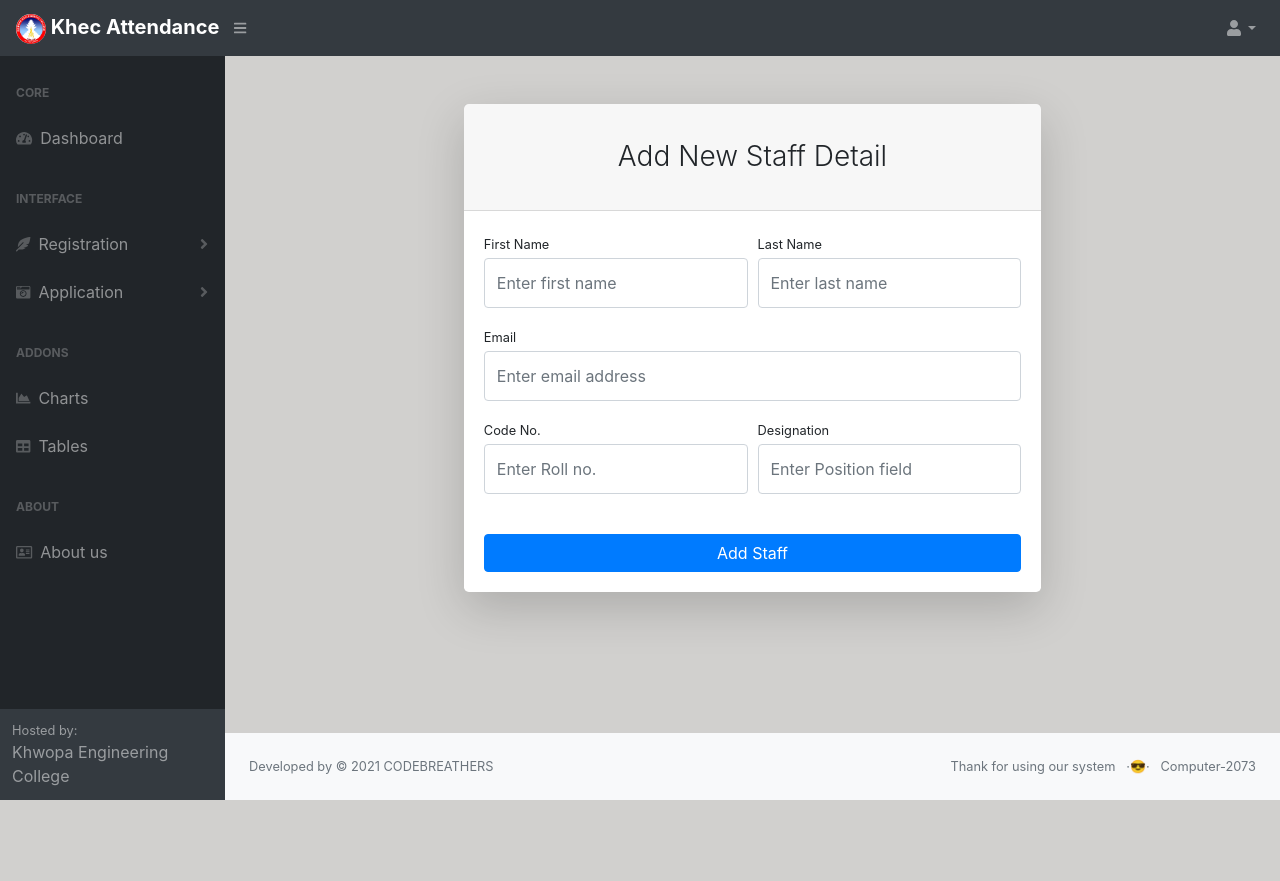
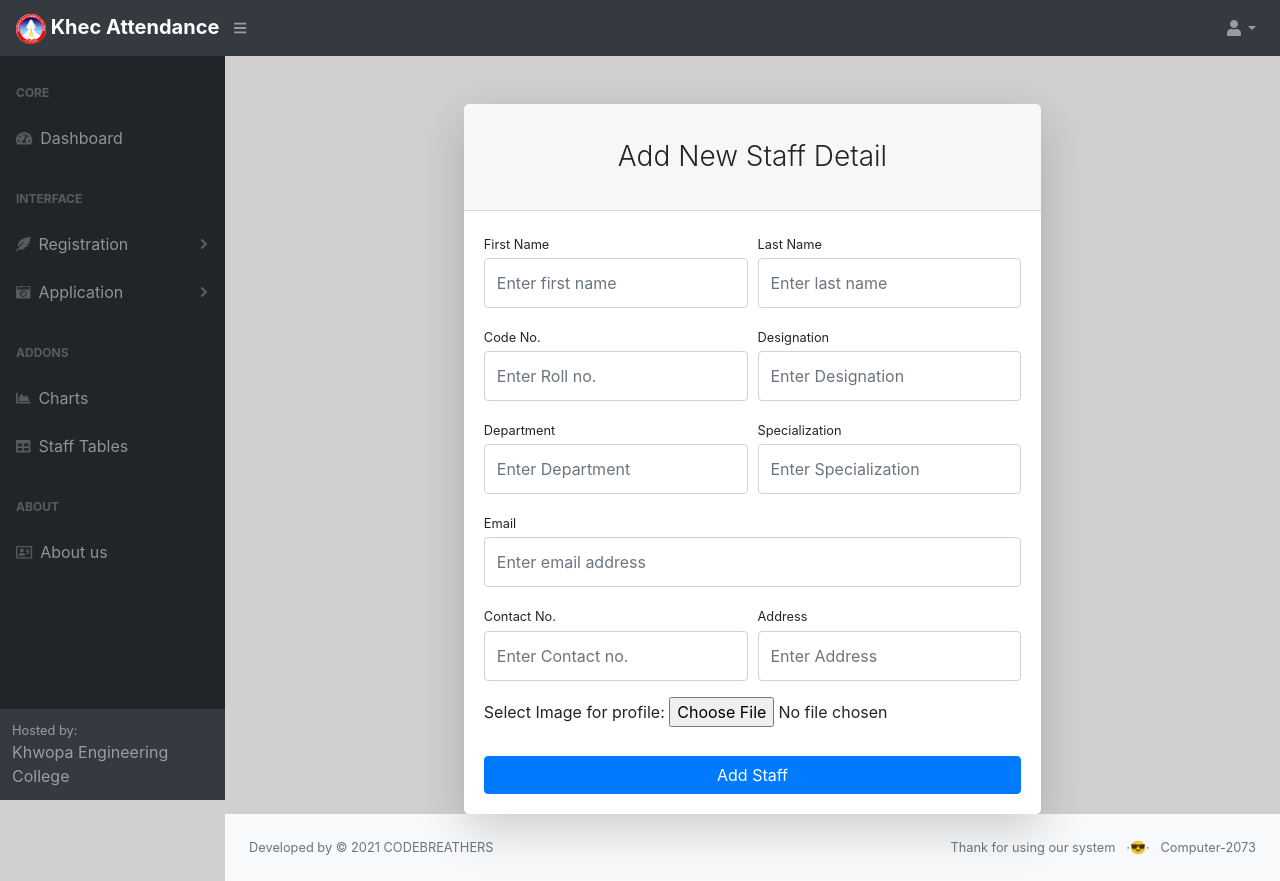
Before and after one commit to tamakhusunder/Attendance-django, a Django app: page /addstaff/ in a window 1280 px wide. Before the commit the page ends 800 px from the top, so only its background shows below. Run offline with Django 3.2, Linux system fonts and the light colour scheme; some libraries are stand-ins or nearby versions.

Commit message:
selecting data added

```diff
--- a/facesite_project/faceapp/templates/faceapp/add_new_staff.html
+++ b/facesite_project/faceapp/templates/faceapp/add_new_staff.html
@@ -11,40 +11,79 @@
                                     <div class="card shadow-lg border-0 rounded-lg mt-5">
                                         <div class="card-header"><h3 class="text-center font-weight-light my-4">Add New Staff Detail</h3></div>
                                         <div class="card-body">
-                                            <form>
+                                            <form action="addstaffDB/" method="POST">
+                                                {% csrf_token %}
                                                 <div class="form-row">
                                                     <div class="col-md-6">
                                                         <div class="form-group">
                                                             <label class="small mb-1" for="inputFirstName">First Name</label>
-                                                            <input class="form-control py-4" id="inputFirstName" type="text" placeholder="Enter first name" />
+                                                            <input class="form-control py-4" name="inputFirstName" type="text" placeholder="Enter first name" />
                                                         </div>
                                                     </div>
                                                     <div class="col-md-6">
                                                         <div class="form-group">
                                                             <label class="small mb-1" for="inputLastName">Last Name</label>
-                                                            <input class="form-control py-4" id="inputLastName" type="text" placeholder="Enter last name" />
+                                                            <input class="form-control py-4" name="inputLastName" type="text" placeholder="Enter last name" />
+                                                        </div>
+                                                    </div>
+                                                </div>
+                                                <div class="form-row">
+                                                    <div class="col-md-6">
+                                                        <div class="form-group">
+                                                            <label class="small mb-1" for="inputCodeNo">Code No.</label>
+                                                            <input class="form-control py-4" name="inputCodeNo" type="text" placeholder="Enter Roll no." />
+                                                        </div>
+                                                    </div>
+                                                    <div class="col-md-6">
+                                                        <div class="form-group">
+                                                            <label class="small mb-1" for="inputDesignation">Designation</label>
+                                                            <input class="form-control py-4" name="inputDesignation" type="text" placeholder="Enter Designation" />
+                                                        </div>
+                                                    </div>
+                                                </div>
+                                                <div class="form-row">
+                                                    <div class="col-md-6">
+                                                        <div class="form-group">
+                                                            <label class="small mb-1" for="inputDepartment">Department</label>
+                                                            <input class="form-control py-4" name="inputDepartment" type="text" placeholder="Enter Department" />
+                                                        </div>
+                                                    </div>
+                                                    <div class="col-md-6">
+                                                        <div class="form-group">
+                                                            <label class="small mb-1" for="inputSpecialization">Specialization</label>
+                                                            <input class="form-control py-4" name="inputSpecialization" type="text" placeholder="Enter Specialization" />
                                                         </div>
                                                     </div>
                                                 </div>
                                                 <div class="form-group">
                                                     <label class="small mb-1" for="inputEmailAddress">Email</label>
-                                                    <input class="form-control py-4" id="inputEmailAddress" type="email" aria-describedby="emailHelp" placeholder="Enter email address" />
+                                                    <input class="form-control py-4" name="inputEmailAddress" type="email" aria-describedby="emailHelp" placeholder="Enter email address" />
                                                 </div>
                                                 <div class="form-row">
                                                     <div class="col-md-6">
                                                         <div class="form-group">
-                                                            <label class="small mb-1" for="inputCodeNo">Code No.</label>
-                                                            <input class="form-control py-4" id="inputCodeNo" type="text" placeholder="Enter Roll no." />
+                                                            <label class="small mb-1" for="inputContactNo">Contact No.</label>
+                                                            <input class="form-control py-4" name="inputContactNo" type="number" placeholder="Enter Contact no." />
                                                         </div>
                                                     </div>
                                                     <div class="col-md-6">
                                                         <div class="form-group">
-                                                            <label class="small mb-1" for="inputDesignation">Designation</label>
-                                                            <input class="form-control py-4" id="inputDesignation" type="text" placeholder="Enter Position field" />
+                                                            <label class="small mb-1" for="inputAddress">Address</label>
+                                                            <input class="form-control py-4" name="inputAddress" type="text" placeholder="Enter Address" />
                                                         </div>
                                                     </div>
                                                 </div>
-                                                <div class="form-group mt-4 mb-0"><a class="btn btn-primary btn-block" href="login.html">Add Staff</a></div>
+
+                                                <label for="inputImg">Select Image for profile:</label>
+                                                <input type="file" id="inputImg" name="inputImg" accept="image/*">
+
+                                                <div class="form-group mt-4 mb-0">
+                                                    <button type="submit" class='btn btn-primary btn-block'>Add Staff</button>
+                                                </div>
+                                                {% if messages %}
+                                                    {{messages}}
+                                                {% endif %}
+
                                             </form>
                                         </div>
                                     </div>
--- a/facesite_project/faceapp/templates/faceapp/base_layout.html
+++ b/facesite_project/faceapp/templates/faceapp/base_layout.html
@@ -122,7 +122,7 @@
                             </a>
                             <a class="nav-link" href="{% url 'table' %}">
                                 <div class="sb-nav-link-icon"><i class="fas fa-table"></i></div>
-                                Tables
+                                Staff Tables
                             </a>
 
                             <div class="sb-sidenav-menu-heading">About</div>
--- a/facesite_project/faceapp/templates/faceapp/tables.html
+++ b/facesite_project/faceapp/templates/faceapp/tables.html
@@ -14,7 +14,7 @@
                         </ol>
                         <div class="card mb-4">
                             <div class="card-body">
-                                Detail information of Tearchers list in our Database.
+                                Detail information of Tearchers in our Database.
                             </div>
                         </div>
                         <div class="card mb-4">
--- a/facesite_project/faceapp/urls.py
+++ b/facesite_project/faceapp/urls.py
@@ -13,4 +13,9 @@ urlpatterns = [
     path('recognization/', views.recognization, name='recognizations'),
     path('offline/',views.offline,name='offline'),
 
+    path('datesearch',views.datesearch,name='datesearch'),
+    path('addstaff/addstaffDB/',views.addstaffDB,name='addstaffDB'),
+
+
+
 ]
--- a/facesite_project/faceapp/views.py
+++ b/facesite_project/faceapp/views.py
@@ -3,6 +3,10 @@ from django.http import HttpResponse
 from .models import StaffInfo,AttendanceTb
 
 from django.db import connection
+from datetime import date
+
+from .models import StaffInfo 	#to dave form data in dataset
+
 
 import numpy as np
 # Create your views here.
@@ -23,7 +27,7 @@ import numpy as np
 # 	print('sunder')
 # 	return StaffInfos,sql_totstaff
 
-################
+#####################################################################
 
 def database_collection():
 	StaffInfos=StaffInfo.objects.all()
@@ -33,22 +37,24 @@ def database_collection():
 	# sql_totstaff=StaffInfo.objects.raw("SELECT  COUNT(*) FROM faceapp_StaffInfo")
 	#sql-->*:all()			WHERE:filter()
 
-
+	dateintable=str(date.today())
 	AttendanceTbs=AttendanceTb.objects.all()
-	sql_present = AttendanceTb.objects.filter(status='Present',date='2021-02-23').count()
-	# sql_absent = AttendanceTb.objects.filter(status='Absent',date='2021-02-23').count()
+	sql_present = AttendanceTb.objects.filter(status='p',date=dateintable).count()
+	print('<<<<<<<<<<<<<<<<<<<<<<<<<<<>>>>>>>>>')
+	print(sql_present)
+	print('sundersundersundersundersundersundersundersundersundersundersunderttttttt')
+	# sql_absent = AttendanceTb.objects.filter(status='Absent',date='2021-02-12').count()
 	sql_absent=sql_totstaff-sql_present
 	# sql_present=1
 	# sql_absent=2
 	cursor=connection.cursor()
-	sql_presentDetail='''SELECT faceapp_StaffInfo.image,faceapp_StaffInfo.name,faceapp_StaffInfo.code,faceapp_StaffInfo.desgination,faceapp_AttendanceTb.status,faceapp_AttendanceTb.time FROM faceapp_StaffInfo,faceapp_AttendanceTb WHERE faceapp_StaffInfo.code=faceapp_AttendanceTb.t_id AND faceapp_AttendanceTb.date="2021-02-23"'''
+	sql_presentDetail='''SELECT faceapp_StaffInfo.image,faceapp_StaffInfo.name,faceapp_StaffInfo.code,faceapp_StaffInfo.desgination,faceapp_AttendanceTb.status,faceapp_AttendanceTb.time FROM faceapp_StaffInfo,faceapp_AttendanceTb WHERE faceapp_StaffInfo.code=faceapp_AttendanceTb.t_id AND faceapp_AttendanceTb.date="{}"'''.format(dateintable)
 	sql_allStaff='''SELECT name from faceapp_StaffInfo'''
 	# sql_staff='''SELECT t_id FROM faceapp_attendanceTb'''
 	# cursor.execute(sql_staff)
 	cursor.execute(sql_presentDetail)
 	# print(cursor.execute(sql_presentDetail))
-	a="----------------------------------------------------"
-	print(a)
+	print("----------------------------------------------------")
 	# print(cursor.execute(sql_presentDetail))
 	presentDetail=cursor.fetchall()
 
@@ -93,27 +99,21 @@ def database_collection():
 	print("**_______")
 	print(type(absent_detail),absent_detail)
 
+	# sql_display=AttendanceTb.objects.raw("SELECT 'faceapp_staffinfo'.'name','faceapp_staffinfo'.'image','faceapp_staffinfo'.'code','faceapp_staffinfo'.'designation','faceapp_attendancetb'.'status','faceapp_attendancetb'.'name'")
+	return StaffInfos,sql_totstaff,sql_present,sql_absent,presentDetail,absent_detail,dateintable
 
-
-
-
-
-	# sql_display=AttendanceTb.objects.raw("SELECT 'faceapp_staffinfo'.'name','faceapp_staffinfo'.'image','faceapp_staffinfo'.'code','faceapp_staffinfo'.'designation','faceapp_attendancetb'.'status','faceapp_attendancetb'.'name'")
-	return StaffInfos,sql_totstaff,sql_present,sql_absent,presentDetail,absent_detail
-
-##################
+########################################################
 
 def index(request):
-	StaffInfos,sql_totstaff,sql_present,sql_absent,presentDetail,absent_detail=database_collection()
+	StaffInfos,sql_totstaff,sql_present,sql_absent,presentDetail,absent_detail,dateintable=database_collection()
 	# return render(request,'faceapp/index.html',{'StaffInfos':StaffInfos,'sql_totstaff':sql_totstaff,'sql_present':sql_present,'sql_absent':sql_absent})
-
-	return render(request,'faceapp/index.html',{'StaffInfos':StaffInfos,'sql_totstaff':sql_totstaff,'sql_present':sql_present,'sql_absent':sql_absent,'presentDetail':presentDetail,'absent_detail':absent_detail})
+	return render(request,'faceapp/index.html',{'StaffInfos':StaffInfos,'sql_totstaff':sql_totstaff,'sql_present':sql_present,'sql_absent':sql_absent,'presentDetail':presentDetail,'absent_detail':absent_detail,'dateintable':dateintable})
 
 def register(request):
 	return render(request,'faceapp/register.html',{})
 
 def addstaff(request):
-	return render(request,'faceapp/add_new_staff.html',{})
+		return render(request,'faceapp/add_new_staff.html',{})
 
 def face_exe(request):
 	return render(request,'faceapp/face_exe.html',{})
@@ -122,8 +122,99 @@ def chart(request):
 	return render(request,'faceapp/charts.html',{})
 
 def table(request):
-	StaffInfos,sql_totstaff,sql_present,sql_absent,presentDetail,absent_detail=database_collection()
+	StaffInfos,sql_totstaff,sql_present,sql_absent,presentDetail,absent_detail,dateintable=database_collection()
 	return render(request,'faceapp/tables.html',{'StaffInfos':StaffInfos})
+
+def datesearch(request):
+	StaffInfos=StaffInfo.objects.all()
+	sql_totstaff = StaffInfo.objects.all().count()
+	dateintable=str(date.today())
+	if request.method=="POST":
+		dateintable=str(request.POST["attendanceDate"])
+		print(dateintable,'<<<<<<<<-----------')
+
+	AttendanceTbs=AttendanceTb.objects.all()
+	sql_present = AttendanceTb.objects.filter(status='p',date=dateintable).count()
+	sql_absent=sql_totstaff-sql_present
+	cursor=connection.cursor()
+	sql_presentDetail='''SELECT faceapp_StaffInfo.image,faceapp_StaffInfo.name,faceapp_StaffInfo.code,faceapp_StaffInfo.desgination,faceapp_AttendanceTb.status,faceapp_AttendanceTb.time FROM faceapp_StaffInfo,faceapp_AttendanceTb WHERE faceapp_StaffInfo.code=faceapp_AttendanceTb.t_id AND faceapp_AttendanceTb.date="{}"'''.format(dateintable)
+	sql_allStaff='''SELECT name from faceapp_StaffInfo'''
+	cursor.execute(sql_presentDetail)
+	presentDetail=cursor.fetchall()
+	cursor.execute(sql_allStaff)
+	allStaff=cursor.fetchall()
+	i=0
+	temp=[]
+	temp1=[]
+	for p in presentDetail:
+		print(p[0],p[1],p[2],p[3],p[4],p[5])
+		temp.append(p[1])
+
+	for i in allStaff:
+		print(i[0])
+		temp1.append(i[0])
+
+	print(temp1)
+	print(temp)
+	absent_name = np.setdiff1d(temp1,temp)
+	absent_detail=()
+	list1=list(absent_detail)
+	for i in absent_name:
+			sql_absentDetail='''SELECT image, name, code, desgination from faceapp_StaffInfo where name="{}"'''.format(i)
+			print(sql_absentDetail)
+			cursor.execute(sql_absentDetail)
+			absnt=cursor.fetchall()
+			absent_detail=absent_detail+absnt
+
+	return render(request,'faceapp/index.html',{'StaffInfos':StaffInfos,'sql_totstaff':sql_totstaff,'sql_present':sql_present,'sql_absent':sql_absent,'presentDetail':presentDetail,'absent_detail':absent_detail,'dateintable':dateintable})
+
+
+#form to save in database of newstaff
+def addstaffDB(request):
+	if request.method=='POST':
+		if request.POST['inputFirstName'] and request.POST['inputLastName'] and request.POST['inputCodeNo'] and request.POST['inputDesignation'] and request.POST['inputDepartment'] and request.POST['inputSpecialization'] and request.POST['inputEmailAddress'] and request.POST['inputContactNo'] and request.POST['inputAddress']:
+			print('----------------->saved')
+			# saverecord=StaffInfo()
+			f_name=request.POST.get('inputFirstName')
+			l_name=request.POST['inputLastName']
+			name=f_name+' '+l_name
+			image='faceapp/images/staffs/'+request.POST['inputImg']
+			code=request.POST['inputCodeNo']
+			designation=request.POST['inputDesignation']
+			department=request.POST['inputDepartment']
+			specialization=request.POST['inputSpecialization']
+			email=request.POST['inputEmailAddress']
+			contact=request.POST['inputContactNo']
+			address=request.POST['inputAddress']
+			ins_record=StaffInfo(name=name,image=image,code=code,department=department,desgination=designation,specialization=specialization,email=email,contact=contact,address=address)
+			ins_record.save()
+			print(name,image,code,designation,department,specialization,email,contact,address,'@@@@@@@@@@@@@@@@@@@@@@@@@@@@@')
+			print("++++++++++++++++++record set in database")
+			# messages.success(request,'Record Saved Successfully...')
+			# return render(request,'faceapp/index.html')
+		return redirect('/addstaff/')
+		# return render(request,'faceapp/add_new_staff.html',{})
+	else:
+		print('------------>not saved')
+		# return redirect('/')
+		return render(request,'faceapp/add_new_staff.html',{})
+
+
+'''####trying form--->model form
+from .forms import StaffInfoForm
+def addstaffDB(request):
+    if request.method == "POST":
+        form = StaffInfoForm(request.POST, request.FILES)
+        if form.is_valid():
+            form.save()
+
+        return redirect('/addstaff/')
+
+    else:
+        print("error")
+
+    return render(request,'faceapp/add_new_staff.html',{})'''
+
 
 
 # <<<<<<<<<----application code--->>>>>>>>>>>>>>>>>>>
```
Also changed, not shown: facesite_project/faceapp/forms.py (added, +7 -0 lines), facesite_project/faceapp/templates/faceapp/index.html (+11 -3 lines), facesite_project/faceapp/templates/faceapp/register.html (+5 -5 lines), facesite_project/media/faceapp/images/staffs/730302.png (added), facesite_project/media/faceapp/images/staffs/730304.png (added), facesite_project/media/faceapp/images/staffs/730309.png (added), facesite_project/media/faceapp/images/staffs/730323.png (added), facesite_project/media/faceapp/images/staffs/Screenshot_104.png (added), facesite_project/media/faceapp/images/staffs/sks_sir.jpg (added).
